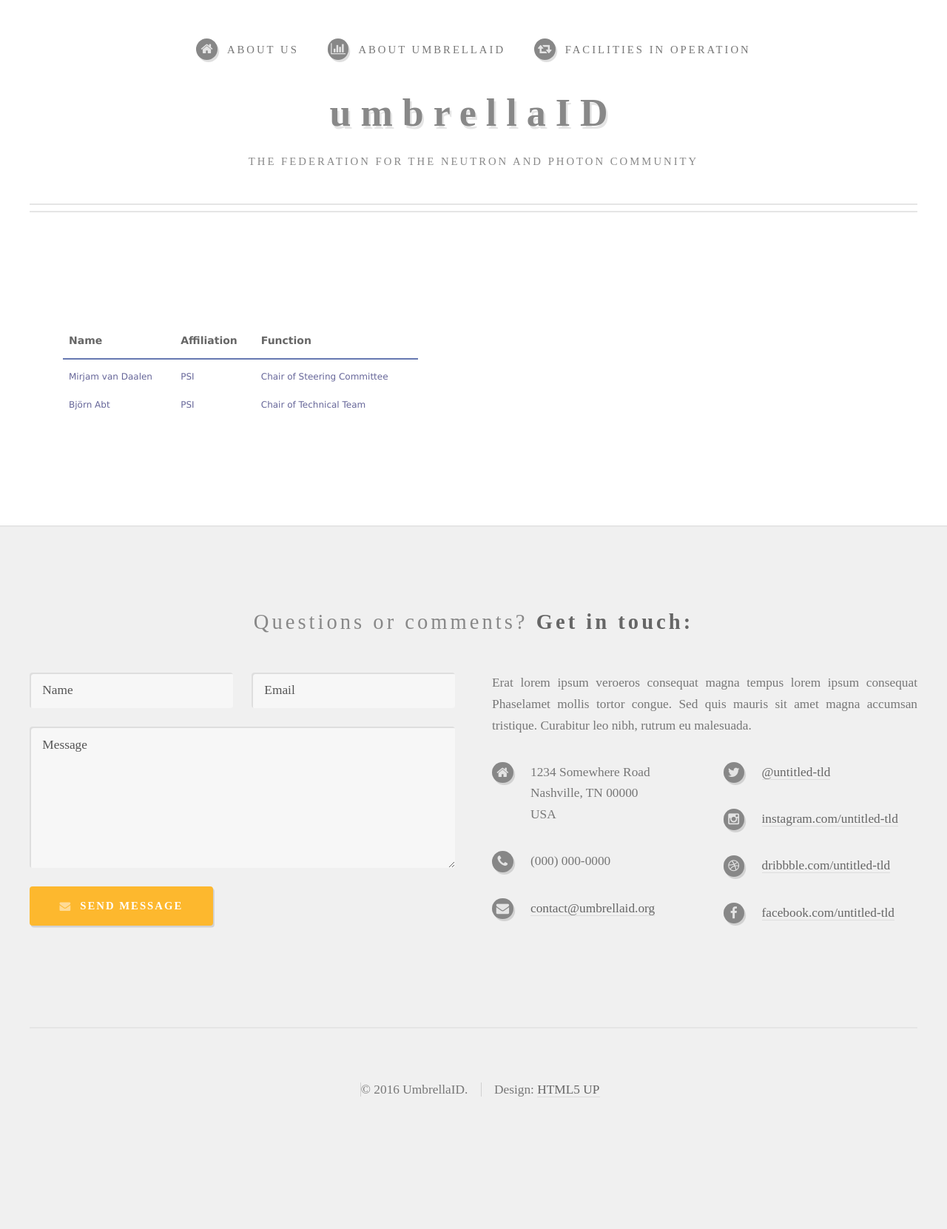
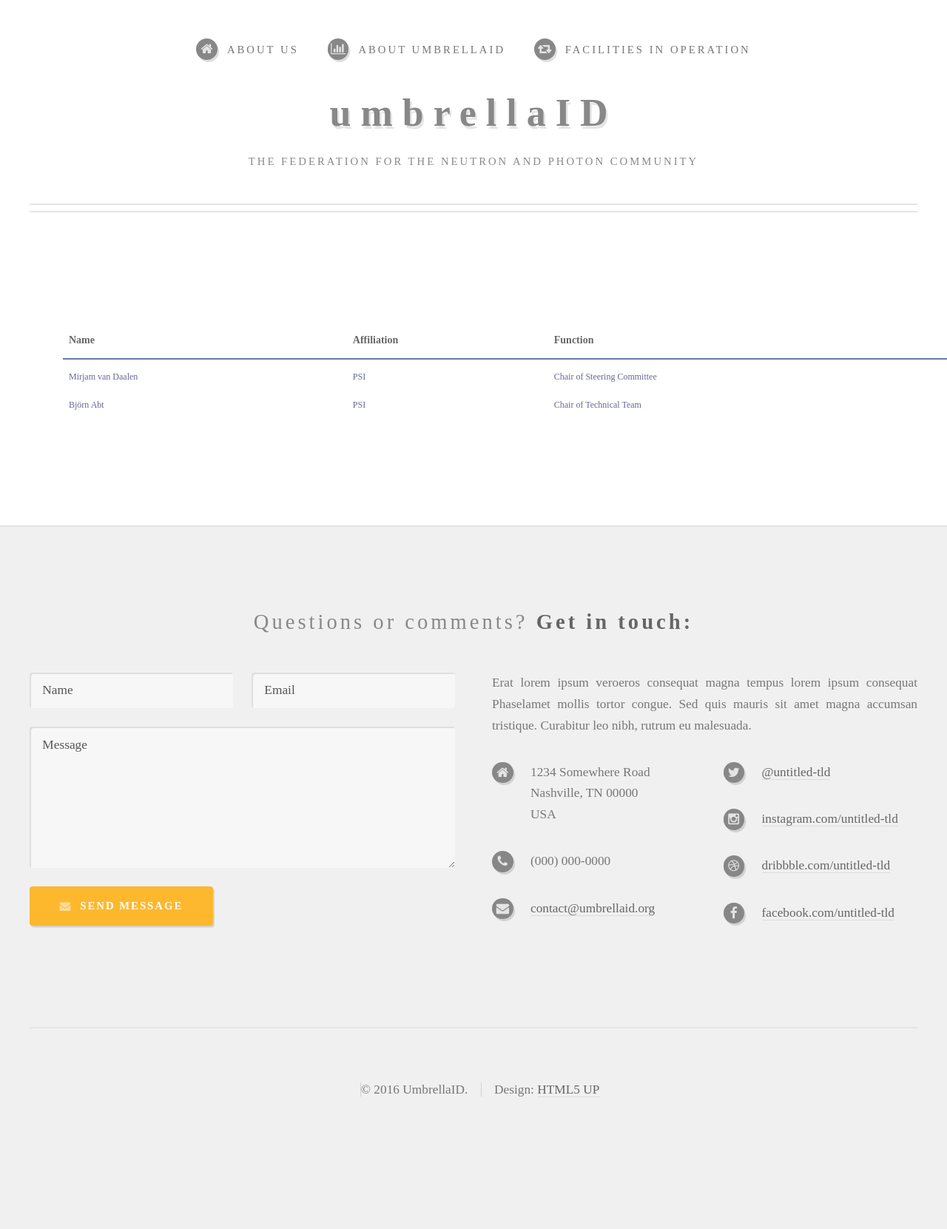
Before and after one commit to flowedback/flowedback.github.io, a Jekyll site: the page built from coreteam.html, in a window 1280 px wide. Shown: the whole page at 74% size. Built offline with Jekyll 4.4.1, drawn with Linux system fonts in a browser that asks for light colours; some web fonts are replaced.

Commit message:
Update main.css

```diff
--- a/assets/css/main.css
+++ b/assets/css/main.css
@@ -12,11 +12,10 @@
 /* Reset */
 #hor-minimalist-a
 {
-	font-family: "Lucida Sans Unicode", "Lucida Grande", Sans-Serif;
 	font-size: 12px;
 	background: #fff;
 	margin: 45px;
-	width: 480px;
+	width: 1200;
 	border-collapse: collapse;
 	text-align: left;
 }
```
